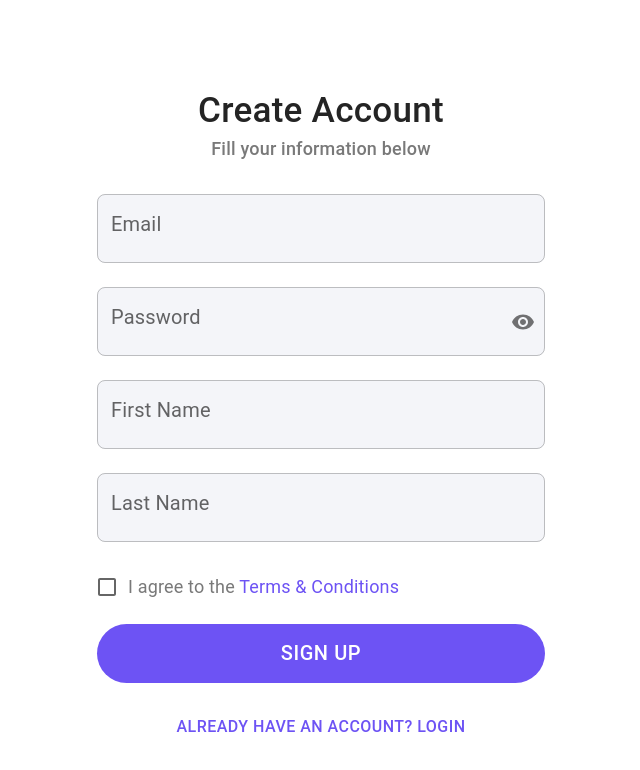
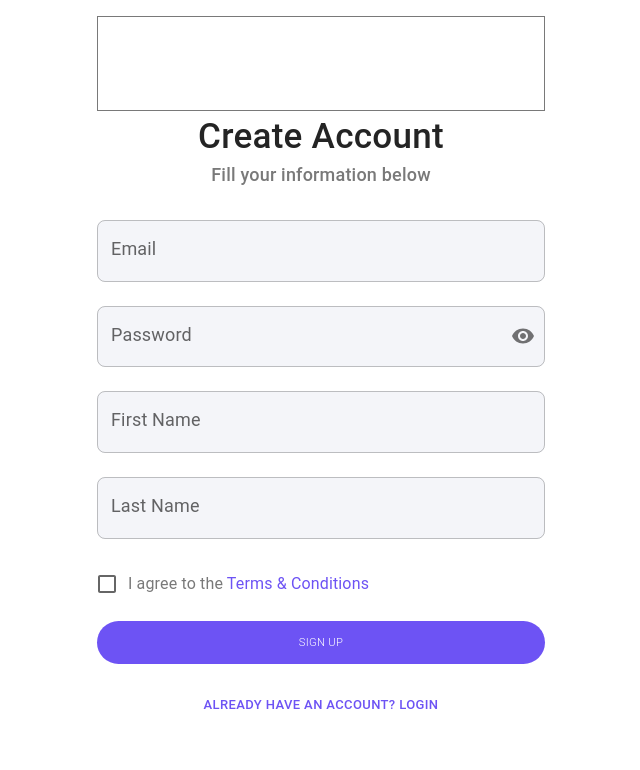
Before and after one commit to Jaystorm56/Meetz, a React (Vite) app: page / in a window 1280 px wide. Both pictures are taken after a click on the button "LET’S GET STARTED". Shown: the top 770 px of the page, without its empty margins (319-959 px from the left). Built offline with nearby package versions, Linux system fonts and the light colour scheme; no server answers; a web font is replaced by a local one.

Commit message:
signup/in

```diff
--- a/src/components/Login.jsx
+++ b/src/components/Login.jsx
@@ -25,24 +25,24 @@ const Login = ({ loginData, setLoginData, setToken, setActiveTab, setAuthError,
       <Typography variant="body2" className="text-secondary mb-8 text-center" sx={{ fontSize: 22, fontWeight: 500 }}>Hi, Welcome back!</Typography>
       <TextField
         label="Email"
-        InputLabelProps={{ sx: { fontSize: '20px' } }}
+        InputLabelProps={{ sx: { fontSize: '18px' } }}
         value={loginData.username}
         onChange={(e) => setLoginData({ ...loginData, username: e.target.value })}
         fullWidth
-        sx={{ mt: 4, borderRadius: 2, '& .MuiOutlinedInput-root': { borderRadius: 2,fontSize: 25, backgroundColor: '#f4f5f9' } }}
+        sx={{ mt: 4, borderRadius: 2, '& .MuiOutlinedInput-root': { borderRadius: 2,fontSize: 20, backgroundColor: '#f4f5f9' } }}
       />
       <TextField
         label="Password"
-        InputLabelProps={{ sx: { fontSize: '20px' } }}
+        InputLabelProps={{ sx: { fontSize: '18px' } }}
         type="password"
         value={loginData.password}
         onChange={(e) => setLoginData({ ...loginData, password: e.target.value })}
         fullWidth
-        sx={{ mb: 2, borderRadius: 2, '& .MuiOutlinedInput-root': { borderRadius: 2,fontSize: 25, backgroundColor: '#f4f5f9' } }}
+        sx={{ mb: 2, borderRadius: 2, '& .MuiOutlinedInput-root': { borderRadius: 2,fontSize: 20, backgroundColor: '#f4f5f9' } }}
       />
-      <Button onClick={handleLogin} sx={{ backgroundColor: '#6D53F4', fontSize: '20px', fontWeight: 500, color: '#FFFFFF', '&:hover': { backgroundColor: '#5C45D3' }, mb: 3, borderRadius: 50, px: 4, py: 1.5 }} fullWidth>Sign In</Button>
-      <Button onClick={() => setActiveTab('Signup')} sx={{ color: '#6D53F4', fontSize: '18px', fontWeight: 500 }}>Need an account? Sign up</Button>
-      <Button onClick={() => setActiveTab('Forgot')} sx={{ color: '#6D53F4', fontSize: '18px', fontWeight: 500 }}>Forgot Password?</Button>
+      <Button onClick={handleLogin} sx={{ backgroundColor: '#6D53F4', fontSize: '0.7rem', fontWeight: 300, color: '#FFFFFF', '&:hover': { backgroundColor: '#5C45D3' }, mb: 3, borderRadius: 50, px: 4, py: 1.5 }} fullWidth>Sign In</Button>
+      <Button onClick={() => setActiveTab('Signup')} sx={{ color: '#6D53F4', fontSize: 13, fontWeight: 500 }}>Need an account? Sign up</Button>
+      <Button onClick={() => setActiveTab('Forgot')} sx={{ color: '#6D53F4', fontSize: 13, fontWeight: 500 }}>Forgot Password?</Button>
     </div>
   );
 };
--- a/src/components/Signup.jsx
+++ b/src/components/Signup.jsx
@@ -27,25 +27,25 @@ const Signup = ({ signupData, setSignupData, setToken, setSignupStep, setAuthErr
 
   return (
     <div className="min-h-screen w-full max-w-md mx-auto flex flex-col justify-between">
-      <Box sx={{ flex: 1 }} />
+      <Box sx={{ flex: 1, border:'1px solid' }} />
       <Typography variant="h4" className="text-primary mb-2 p-1 text-center" sx={{ fontSize: 35, fontWeight: 550 }}>Create Account</Typography>
       <Typography variant="body2" className="text-secondary mb-8 text-center" sx={{ fontSize: 18, fontWeight: 500 }}>Fill your information below</Typography>
       <TextField
         label="Email"
-        InputLabelProps={{ sx: { fontSize: '20px' } }}
+        InputLabelProps={{ sx: { fontSize: '18px' } }}
         value={signupData.username}
         onChange={(e) => setSignupData({ ...signupData, username: e.target.value })}
         fullWidth
-        sx={{ mb: 3, mt: 4, borderRadius: 2, '& .MuiOutlinedInput-root': { borderRadius: 2, fontSize: 25, backgroundColor: '#f4f5f9' } }}
+        sx={{ mb: 3, mt: 4, borderRadius: 2, '& .MuiOutlinedInput-root': { borderRadius: 2, fontSize: 20, backgroundColor: '#f4f5f9' } }}
       />
       <TextField
         label="Password"
-        InputLabelProps={{ sx: { fontSize: '20px' } }}
+        InputLabelProps={{ sx: { fontSize: '18px' } }}
         type={showPassword ? 'text' : 'password'}
         value={signupData.password}
         onChange={(e) => setSignupData({ ...signupData, password: e.target.value })}
         fullWidth
-        sx={{ mb: 3, borderRadius: 2, '& .MuiOutlinedInput-root': { borderRadius: 2, fontSize: 25, backgroundColor: '#f4f5f9' } }}
+        sx={{ mb: 3, borderRadius: 2, '& .MuiOutlinedInput-root': { borderRadius: 2, fontSize: 20, backgroundColor: '#f4f5f9' } }}
         InputProps={{
           endAdornment: (
             <InputAdornment position="end">
@@ -58,33 +58,33 @@ const Signup = ({ signupData, setSignupData, setToken, setSignupStep, setAuthErr
       />
       <TextField
         label="First Name"
-        InputLabelProps={{ sx: { fontSize: '20px' } }}
+        InputLabelProps={{ sx: { fontSize: '18px' } }}
         value={signupData.firstName}
         onChange={(e) => setSignupData({ ...signupData, firstName: e.target.value })}
         fullWidth
-        sx={{ mb: 3, borderRadius: 2, '& .MuiOutlinedInput-root': { fontSize: 25, borderRadius: 2, backgroundColor: '#f4f5f9' } }}
+        sx={{ mb: 3, borderRadius: 2, '& .MuiOutlinedInput-root': { fontSize: 20, borderRadius: 2, backgroundColor: '#f4f5f9' } }}
       />
       <TextField
         label="Last Name"
-        InputLabelProps={{ sx: { fontSize: '20px' } }}
+        InputLabelProps={{ sx: { fontSize: '18px' } }}
         value={signupData.lastName}
         onChange={(e) => setSignupData({ ...signupData, lastName: e.target.value })}
         fullWidth
-        sx={{ mb: 3, borderRadius: 2, '& .MuiOutlinedInput-root': { fontSize: 25, borderRadius: 2, backgroundColor: '#f4f5f9' } }}
+        sx={{ mb: 3, borderRadius: 2, '& .MuiOutlinedInput-root': { fontSize: 20, borderRadius: 2, backgroundColor: '#f4f5f9' } }}
       />
       <FormControlLabel
         control={<Checkbox checked={signupData.termsAgreed} onChange={(e) => setSignupData({ ...signupData, termsAgreed: e.target.checked })} />}
-        label={<Typography sx={{ fontSize: '18px' }}> I agree to the <a href="/terms" target="_blank" className="text-accent text-lg">Terms & Conditions</a></Typography>}
+        label={<Typography sx={{ fontSize: '16px' }}> I agree to the <a href="/terms" target="_blank" className="text-accent text-[16px]">Terms & Conditions</a></Typography>}
         sx={{ mb: 2 }}
       />
       <Button
         onClick={handleSignup}
-        sx={{ backgroundColor: '#6D53F4', fontSize: '20px', fontWeight: 500, color: '#FFFFFF', '&:hover': { backgroundColor: '#5C45D3' }, mb: 3, borderRadius: 50, px: 4, py: 1.5 }}
+        sx={{ backgroundColor: '#6D53F4', fontSize: '0.7rem', fontWeight: 300, color: '#FFFFFF', '&:hover': { backgroundColor: '#5C45D3' }, mb: 3, borderRadius: 50, px: 4, py: 1.5 }}
         fullWidth
       >
         Sign Up
       </Button>
-      <Button onClick={() => setActiveTab('Login')} sx={{ color: '#6D53F4', fontSize: '16px', fontWeight: 500 }}>Already have an account? Login</Button>
+      <Button onClick={() => setActiveTab('Login')} sx={{ color: '#6D53F4', fontSize: 13, fontWeight: 500 }}>Already have an account? Login</Button>
       <Box sx={{ flex: 1 }} />
     </div>
   );
```
